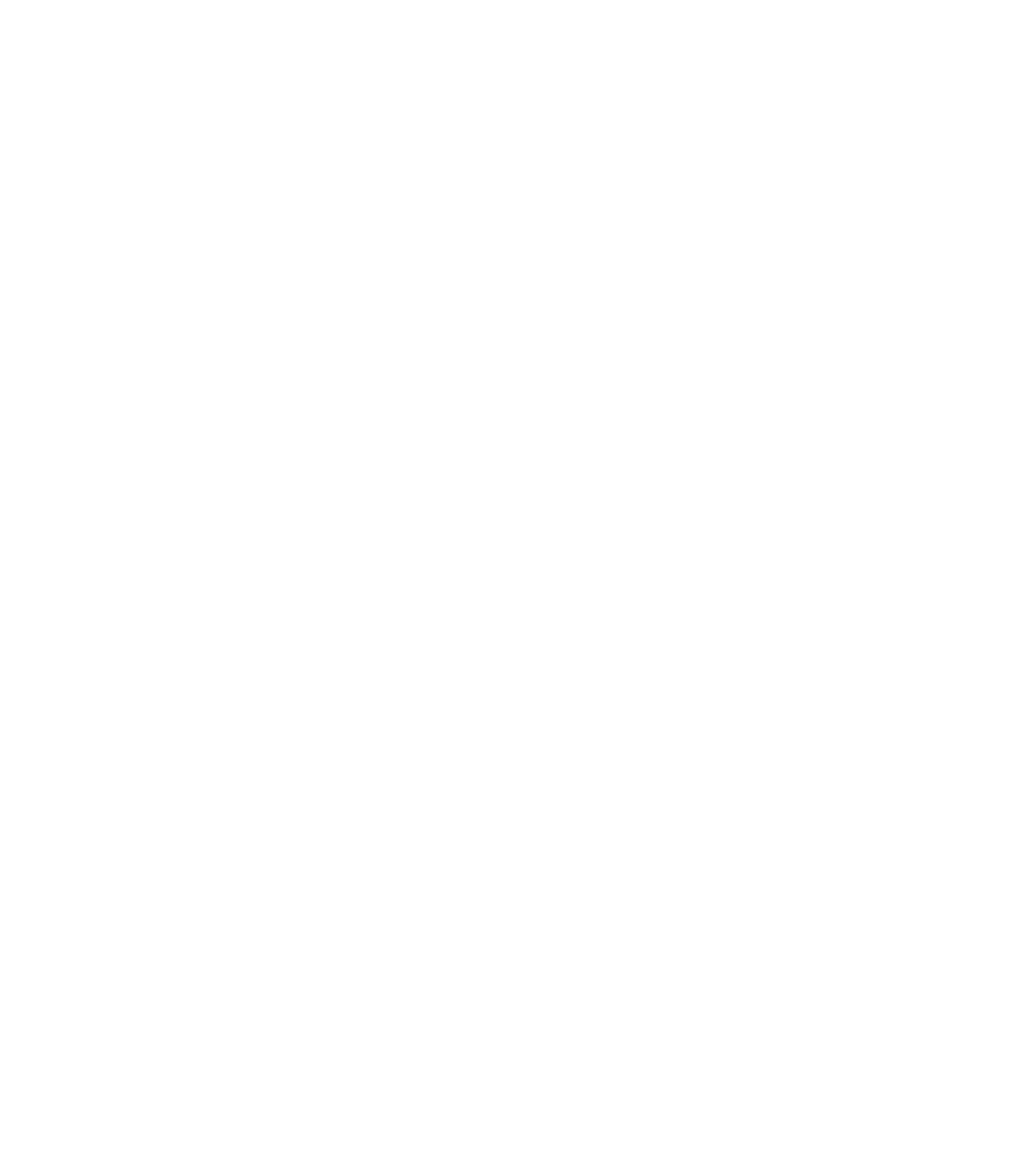
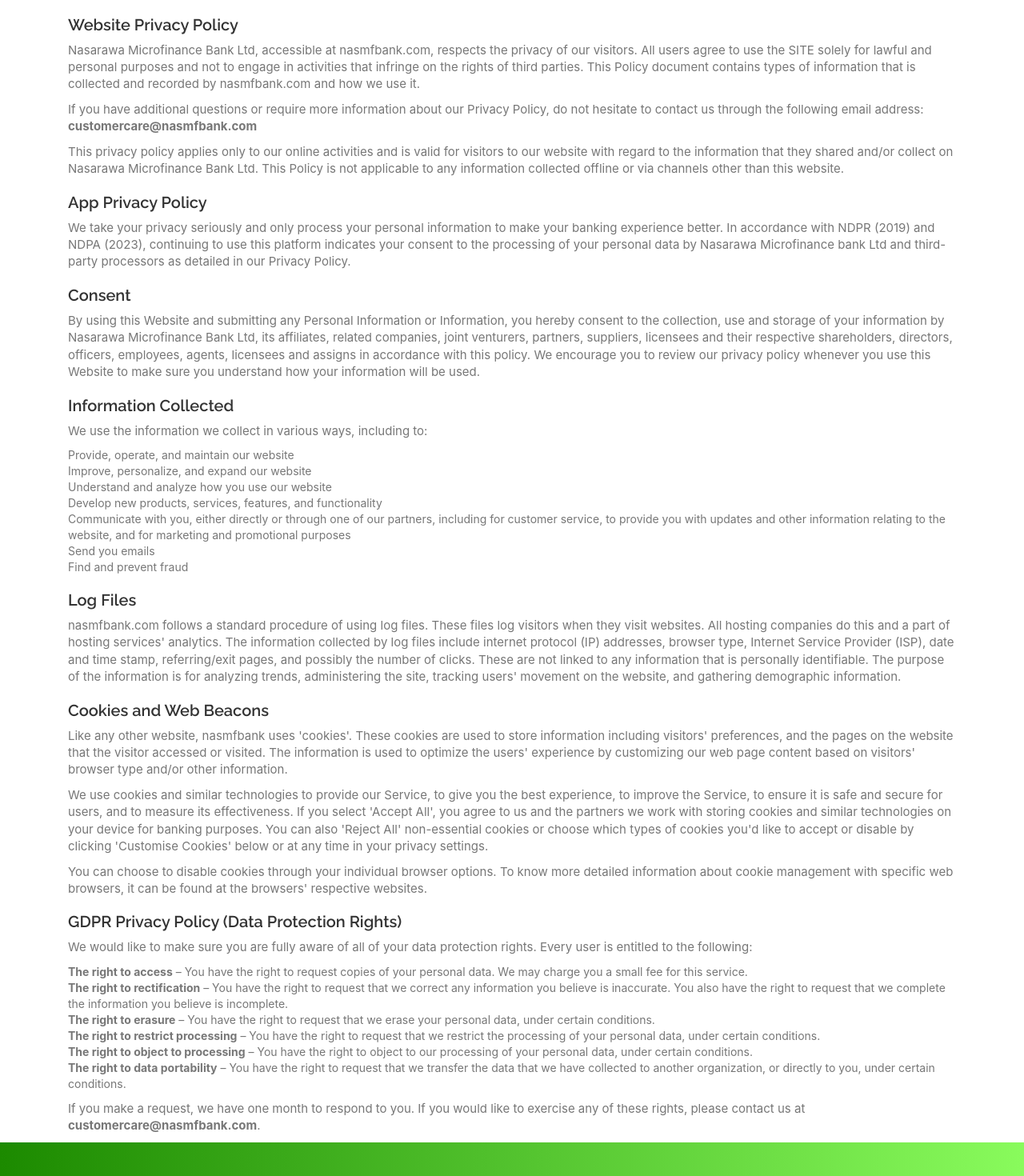
Before and after one commit to Al-aminI/nmfb-collection, a React (Create React App) app: page /privacyPolicy in a window 1280 px wide. Before the commit this address had no page. Shown: the part 180-1650 px from the top of the page at 80% size. Before the commit the page ends 800 px from the top, so only its background shows below. Built offline with nearby package versions, Linux system fonts and the light colour scheme; what smooth-scroll would draw is missing.

Commit message:
commit privacy and policy

```diff
--- a/src/App.jsx
+++ b/src/App.jsx
@@ -18,6 +18,7 @@ import { INFSAVINGSPage } from "./Screens/prdspages/infSavings";
 import { RDBPage } from "./Screens/prdspages/rdbpage";
 import { SAVINGSPage } from "./Screens/prdspages/savingspage";
 import { SFAPage } from "./Screens/sfapage";
+import { PrivacyPolicyPage } from "./Screens/privacyPolicyPage";
 import {BrowserRouter, Route, Routes} from 'react-router-dom';
 
 
@@ -47,6 +48,7 @@ const App = () => {
           <Route path='/raiDaBuri' element={ <RDBPage /> } />
           <Route path='/Savings' element={ <SAVINGSPage /> } />
           <Route path='/StatementOfFinancialAffairs' element={ <SFAPage /> } />
+          <Route path='/privacyPolicy' element={ <PrivacyPolicyPage /> } />
         </Routes>
       </BrowserRouter>
     </div>
--- /dev/null
+++ b/src/Screens/privacyPolicyPage.jsx
@@ -0,0 +1,29 @@
+import React, { useState, useEffect } from "react";
+import { Navigation } from "../components/landingPage/navigation";
+import { PrivacyPolicy } from "../components/pages/privacy_policy";
+import { Contact } from "../components/landingPage/contact";
+import JsonData from "../data/data.json";
+import SmoothScroll from "smooth-scroll";
+
+import "../App.css";
+
+export const scroll = new SmoothScroll('a[href*="#"]', {
+  speed: 1000,
+  speedAsDuration: true,
+});
+
+export const PrivacyPolicyPage = () => {
+  const [landingPageData, setLandingPageData] = useState({});
+
+  useEffect(() => {
+    setLandingPageData(JsonData);
+  }, []);
+
+  return (
+    <div>
+      <Navigation />
+      <PrivacyPolicy />
+      <Contact data={landingPageData.Contact} />
+    </div>
+  );
+};
--- a/src/components/landingPage/contact.jsx
+++ b/src/components/landingPage/contact.jsx
@@ -158,6 +158,11 @@ export const Contact = (props) => {
               AI Info Tech.
             </a>
           </p>
+          <p>
+            <a href="/privacyPolicy" style={{ color: '#fff', textDecoration: 'underline' }}>
+              Privacy and Cookies Policy
+            </a>
+          </p>
         </div>
       </div>
     </div>
--- a/src/components/landingPage/navigation.jsx
+++ b/src/components/landingPage/navigation.jsx
@@ -202,6 +202,12 @@ export const Navigation = (props) => {
                 </li>
               </ul>
             </li>
+            <li>
+            <a href="/privacyPolicy" className="page-scroll">
+                Privacy & Policy
+              </a>
+            </li>
+
           </ul>
         </div>
       </div>
--- /dev/null
+++ b/src/components/pages/privacy_policy.jsx
@@ -0,0 +1,123 @@
+import React from "react";
+
+export const PrivacyPolicy = () => {
+  return (
+    <div id="privacy-policy">
+      <div className="container">
+        <div className="row">
+          <div className="col-xs-12">
+            <div className="col-xs-12">
+              <div className="about-text">
+                <br />
+                <br />
+                <br />
+                <br />
+                <h2>Privacy and Cookies Policy</h2>
+                <br />
+                <br />
+                <div className="cg-text">
+                  <h3>Website Privacy Policy</h3>
+                  <p>
+                    Nasarawa Microfinance Bank Ltd, accessible at nasmfbank.com, respects the privacy of our visitors.
+                    All users agree to use the SITE solely for lawful and personal purposes and not to engage in activities
+                    that infringe on the rights of third parties. This Policy document contains types of information that
+                    is collected and recorded by nasmfbank.com and how we use it.
+                  </p>
+
+                  <p>
+                    If you have additional questions or require more information about our Privacy Policy, do not hesitate
+                    to contact us through the following email address: <strong>customercare@nasmfbank.com</strong>
+                  </p>
+
+                  <p>
+                    This privacy policy applies only to our online activities and is valid for visitors to our website
+                    with regard to the information that they shared and/or collect on Nasarawa Microfinance Bank Ltd.
+                    This Policy is not applicable to any information collected offline or via channels other than this website.
+                  </p>
+
+                  <h3>App Privacy Policy</h3>
+                  <p>
+                    We take your privacy seriously and only process your personal information to make your banking experience better.
+                    In accordance with NDPR (2019) and NDPA (2023), continuing to use this platform indicates your consent to
+                    the processing of your personal data by Nasarawa Microfinance bank Ltd and third-party processors as detailed
+                    in our Privacy Policy.
+                  </p>
+
+                  <h3>Consent</h3>
+                  <p>
+                    By using this Website and submitting any Personal Information or Information, you hereby consent to the collection,
+                    use and storage of your information by Nasarawa Microfinance Bank Ltd, its affiliates, related companies, joint venturers,
+                    partners, suppliers, licensees and their respective shareholders, directors, officers, employees, agents, licensees
+                    and assigns in accordance with this policy. We encourage you to review our privacy policy whenever you use this
+                    Website to make sure you understand how your information will be used.
+                  </p>
+
+                  <h3>Information Collected</h3>
+                  <p>We use the information we collect in various ways, including to:</p>
+                  <ul>
+                    <li>Provide, operate, and maintain our website</li>
+                    <li>Improve, personalize, and expand our website</li>
+                    <li>Understand and analyze how you use our website</li>
+                    <li>Develop new products, services, features, and functionality</li>
+                    <li>Communicate with you, either directly or through one of our partners, including for customer service,
+                        to provide you with updates and other information relating to the website, and for marketing and promotional purposes</li>
+                    <li>Send you emails</li>
+                    <li>Find and prevent fraud</li>
+                  </ul>
+
+                  <h3>Log Files</h3>
+                  <p>
+                    nasmfbank.com follows a standard procedure of using log files. These files log visitors when they visit websites.
+                    All hosting companies do this and a part of hosting services' analytics. The information collected by log files
+                    include internet protocol (IP) addresses, browser type, Internet Service Provider (ISP), date and time stamp,
+                    referring/exit pages, and possibly the number of clicks. These are not linked to any information that is personally
+                    identifiable. The purpose of the information is for analyzing trends, administering the site, tracking users'
+                    movement on the website, and gathering demographic information.
+                  </p>
+
+                  <h3>Cookies and Web Beacons</h3>
+                  <p>
+                    Like any other website, nasmfbank uses 'cookies'. These cookies are used to store information including visitors'
+                    preferences, and the pages on the website that the visitor accessed or visited. The information is used to optimize
+                    the users' experience by customizing our web page content based on visitors' browser type and/or other information.
+                  </p>
+
+                  <p>
+                    We use cookies and similar technologies to provide our Service, to give you the best experience, to improve the Service,
+                    to ensure it is safe and secure for users, and to measure its effectiveness. If you select 'Accept All', you agree to
+                    us and the partners we work with storing cookies and similar technologies on your device for banking purposes.
+                    You can also 'Reject All' non-essential cookies or choose which types of cookies you'd like to accept or disable
+                    by clicking 'Customise Cookies' below or at any time in your privacy settings.
+                  </p>
+
+                  <p>
+                    You can choose to disable cookies through your individual browser options. To know more detailed information about
+                    cookie management with specific web browsers, it can be found at the browsers' respective websites.
+                  </p>
+
+                  <h3>GDPR Privacy Policy (Data Protection Rights)</h3>
+                  <p>
+                    We would like to make sure you are fully aware of all of your data protection rights. Every user is entitled to the following:
+                  </p>
+                  <ul>
+                    <li><strong>The right to access</strong> – You have the right to request copies of your personal data. We may charge you a small fee for this service.</li>
+                    <li><strong>The right to rectification</strong> – You have the right to request that we correct any information you believe is inaccurate. You also have the right to request that we complete the information you believe is incomplete.</li>
+                    <li><strong>The right to erasure</strong> – You have the right to request that we erase your personal data, under certain conditions.</li>
+                    <li><strong>The right to restrict processing</strong> – You have the right to request that we restrict the processing of your personal data, under certain conditions.</li>
+                    <li><strong>The right to object to processing</strong> – You have the right to object to our processing of your personal data, under certain conditions.</li>
+                    <li><strong>The right to data portability</strong> – You have the right to request that we transfer the data that we have collected to another organization, or directly to you, under certain conditions.</li>
+                  </ul>
+
+                  <p>
+                    If you make a request, we have one month to respond to you. If you would like to exercise any of these rights,
+                    please contact us at <strong>customercare@nasmfbank.com</strong>.
+                  </p>
+                </div>
+              </div>
+            </div>
+          </div>
+        </div>
+      </div>
+    </div>
+  );
+};
```
Also changed, not shown: 1 other file (tests, documents, lock files or other folders).
